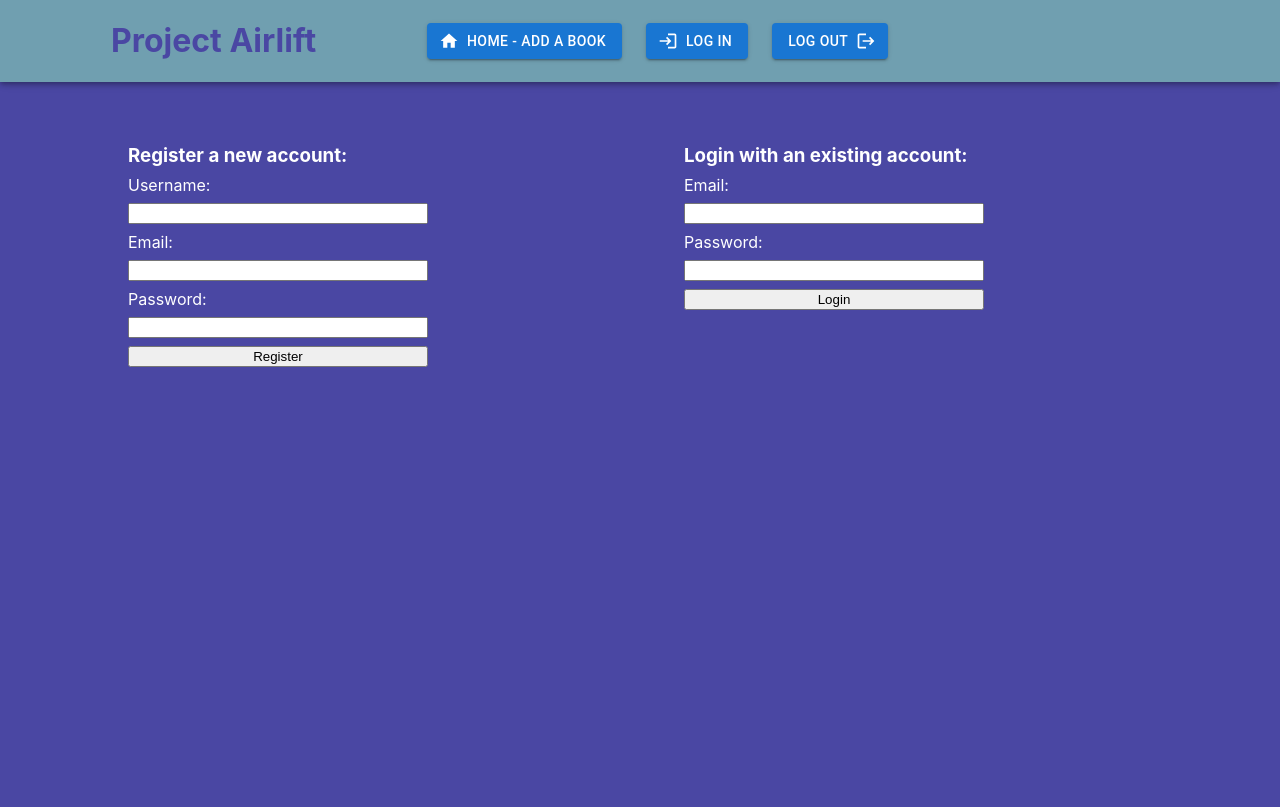
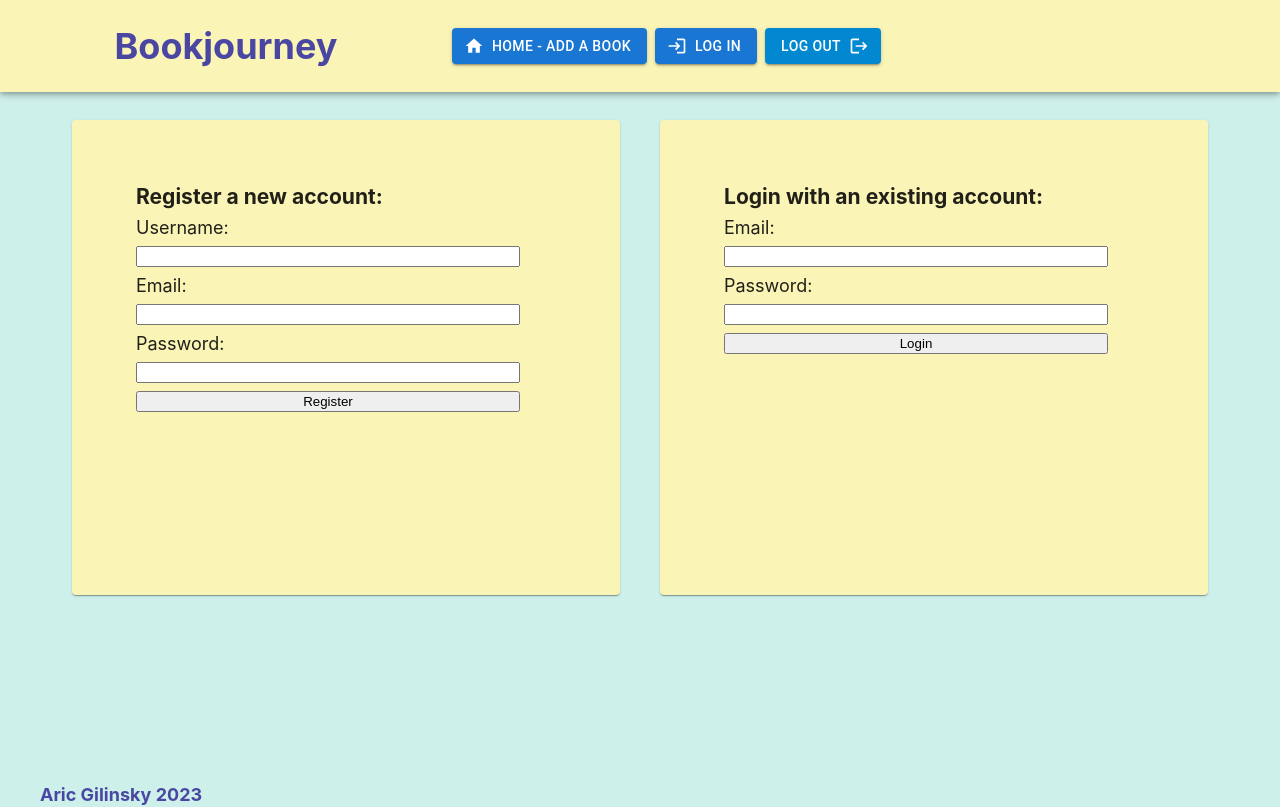
Before and after one commit to ASGili/ProjectAirlift, a React (Create React App) app in the folder frontend/: page / in a window 1280 px wide. Shown: the top 807 px of the page. Built offline with nearby package versions, Linux system fonts and the light colour scheme; no server answers.

Commit message:
fix: css

```diff
--- a/frontend/src/App.css
+++ b/frontend/src/App.css
@@ -1,7 +1,7 @@
 .App{
-    font-size: 22;
-    background-color: #4A47A3;
-    color: white
+    font-size: large;
+    background-color: #CDF0EA;
+    color: #4A47A3
 }
 
 .leaflet-container {
--- a/frontend/src/BookComponents/Comment.js
+++ b/frontend/src/BookComponents/Comment.js
@@ -20,9 +20,9 @@ const Comment = ({
 
     return (
     <Paper elevation={5} sx={{width:"100%"}}>
-        <Card elevation={12} sx={{width:"100%"}}>
+        <Card elevation={12} sx={{width:"100%", minHeight:350}}>
             <CardContent>
-            <Stack justifyContent="space-between" sx={{py: 2,px:2}}>
+            <Stack spacing={1} justifyContent="space-between" sx={{py: 2,px:2}}>
                 <Stack direction="row" alignItems="center" spacing={1}>
                         <p>"{comment.content}".</p>
                         <p>{date.toLocaleTimeString()} {date.toDateString()}. Comment by User: {comment.user}</p>
--- a/frontend/src/BookComponents/CommentImage.js
+++ b/frontend/src/BookComponents/CommentImage.js
@@ -5,7 +5,6 @@ const CommentImage = ({commentImage})=>{
     return(
         <Card sx={{m:2,p:2}}>
         <CardContent>
-        <label>Current Image</label><br/>
         <img alt="current" id="savedimage" height={300} width={360} src={commentImage} />
         </CardContent>
         </Card>
--- a/frontend/src/BookComponents/ImageSelect.js
+++ b/frontend/src/BookComponents/ImageSelect.js
@@ -18,11 +18,11 @@ const ImageSelect = ({
                 <input id={id} onClick={handlePhotoAdd} type="submit" value={"See Preview of Image"}/>
             </Stack>
                 {previewNumber !== id ? "":
-                <div>
+                <Stack spacing={0} alignItems="center" sx={{}}>
                     <label>Preview Image</label><br/>
                     <img id="preview-img" alt="upload-preview"  height={108} width={108} src={photo}/><br/>
                     <input id={id} onClick={handlePhotoToDb} type="submit" value={"Save Image"}/>
-                </div>}
+                </Stack>}
             <CommentImage commentImage={commentImage}/>
         </Stack>
     )
--- a/frontend/src/FooterComponents/Footer.js
+++ b/frontend/src/FooterComponents/Footer.js
@@ -4,7 +4,7 @@ import { Box } from "@mui/system";
 const Footer = ()=> {
 
     return(
-        <Box maxWidth="false" sx={{height: "5vh",mx:5}}>
+        <Box maxWidth="false" sx={{height: "5vh",mx:5,pb:8}}>
             <footer className="footer-main">
                 <h4>Aric Gilinsky 2023</h4>
                 <FooterLinks/>
--- a/frontend/src/HeaderComponents/Header.js
+++ b/frontend/src/HeaderComponents/Header.js
@@ -5,8 +5,8 @@ import HeaderProfile from "./HeaderProfile";
 const Header = ({currentUser, handleLogOut})=> {
 
     return(
-            <AppBar sx={{flexDirection:"row", justifyContent:"space-evenly", alignItems:"center", bgcolor: "#709FB0" }} >
-            <a style={{textDecoration:"none"}} href="/"><h1 style={{color:"#4A47A3"}}>Project Airlift</h1></a>
+            <AppBar sx={{flexDirection:"row", justifyContent:"space-evenly", alignItems:"center", bgcolor: "#FAF4B7" }} >
+            <a style={{textDecoration:"none"}} href="/"><h1 style={{color:"#4A47A3"}}>Bookjourney</h1></a>
             <HeaderLinks handleLogOut={handleLogOut}/>
             <HeaderProfile currentUser={currentUser} />
             </AppBar>
--- a/frontend/src/HeaderComponents/HeaderLinks.js
+++ b/frontend/src/HeaderComponents/HeaderLinks.js
@@ -5,10 +5,10 @@ import { Stack } from "@mui/system";
 const HeaderLinks = ({handleLogOut})=> {
 
     return(
-        <Stack spacing={3} direction="row" >
-            <Button variant="contained" startIcon={<Home/>} href="/home">Home - Add a Book</Button>
-            <Button variant="contained" startIcon={<Login/>} href="/">Log In</Button>
-            <Button variant="contained" endIcon={<Logout/>} onClick={handleLogOut}>Log Out</Button>
+        <Stack spacing={1} direction="row" >
+            <Button variant="contained" color="primary" startIcon={<Home/>} href="/home">Home - Add a Book</Button>
+            <Button variant="contained" color="primary" startIcon={<Login/>} href="/">Log In</Button>
+            <Button variant="contained" color="info" endIcon={<Logout/>} onClick={handleLogOut}>Log Out</Button>
         </Stack>
     )
 }
--- a/frontend/src/HomeComponents/WelcomeLanding.js
+++ b/frontend/src/HomeComponents/WelcomeLanding.js
@@ -3,7 +3,7 @@ import { Stack } from "@mui/system"
 const WelcomeLanding = () => {
 
     return (
-        <Stack sx={{mx:5,mt:11}}>
+        <Stack sx={{mx:5,mt:11, fontWeight:"bold"}}>
         <section>
             <p>Scan a book's barcode or enter the ISBN below to get started.</p>
         </section>
--- a/frontend/src/containers/BookPage.js
+++ b/frontend/src/containers/BookPage.js
@@ -122,8 +122,7 @@ const BookPage = ({currentUser})=>{
 
     return(
 
-        // <Container sx={{mt:11}}>
-        <Stack sx={{mt:10, mx:10}}>
+        <Stack sx={{pt:10, mx:10}}>
             <div style={{display:"flex", flexDirection:"column",alignItems:"center"}}>
             <h2>{fetchedBook.title}</h2>
             {apiData.length !== 0 ?<img style={{height:230,width:150}} alt="front-cover" src={apiData[0].volumeInfo.imageLinks.thumbnail} />: ""}
@@ -134,7 +133,6 @@ const BookPage = ({currentUser})=>{
             <BookComments commentData={commentData} handleCommentDelete={handleCommentDelete} handlePhotoAdd={handlePhotoAdd} handleFileInput={handleFileInput} handlePhotoToDb={handlePhotoToDb} handleImageDelete={handleImageDelete} photo={photo} previewNumber={previewNumber} currentUser={currentUser}/>
             </Stack>
         </Stack>
-        // </Container>
     )
 }
 
--- a/frontend/src/containers/Home.js
+++ b/frontend/src/containers/Home.js
@@ -46,11 +46,11 @@ const Home = ()=>{
       };
 
     return (
-        <Stack spacing={3} sx={{py:"2.5vh",minWidth: 10, mr: 'auto', width: 900,minHeight:"85vh",height:"95vh"}}>
+        <Stack spacing={3} sx={{py:"2.5vh",minWidth: 10, mr: 'auto', width: 900,minHeight:"85vh",height:"85vh"}}>
             <WelcomeLanding />
-            <Dialog sx={{bgcolor:"#4A47A3"}} open={dialogOpen} onClose={handleDialogClose}>
-            <DialogTitle sx={{bgcolor:"#4A47A3"}}>Is the book below correct?</DialogTitle>
-                <DialogContent sx={{bgcolor:"#4A47A3"}}>
+            <Dialog sx={{bgcolor:"#CDF0EA"}} open={dialogOpen} onClose={handleDialogClose}>
+            <DialogTitle sx={{bgcolor:"#CDF0EA", border:"solid 2px white"}}>Is the book below correct?</DialogTitle>
+                <DialogContent sx={{bgcolor:"#FAF4B7"}}>
                     <BookDetails isbn={barcode} fetchedBook={fetchedBook} handleAddBook={handleAddBook} dbResponseBook={dbResponseBook} />
                 </DialogContent>
             </Dialog>
--- a/frontend/src/containers/LoginPage.js
+++ b/frontend/src/containers/LoginPage.js
@@ -1,7 +1,7 @@
 import { initializeApp } from 'firebase/app';
 import { getAuth, createUserWithEmailAndPassword, signInWithEmailAndPassword, updateProfile } from "firebase/auth";
 import { useState } from 'react';
-import { Stack } from '@mui/material';
+import { Card, Stack } from '@mui/material';
 
 const LoginPage = ()=>{
 
@@ -59,8 +59,9 @@ const LoginPage = ()=>{
   }
 
     return(
-        <Stack direction={'row'} sx={{mt:10,height:"110vh"}}>
-          <Stack spacing={1} sx={{mx:"5vw",p:"5vw", width:300}}>
+        <Stack spacing={5} direction={'row'} sx={{mx:"4em", pt:15,height:"80vh"}}>
+          <Card sx={{height: 475, width:"50vw", bgcolor:"#FAF4B7"}}>
+          <Stack spacing={1} sx={{p:"5vw", width:"30vw"}}>
           <h3>Register a new account:</h3>
           <label htmlFor="username">Username:</label>
           <input onChange={(event)=>setDisplayName(event.target.value)} type="text" name="username" id="username"/>
@@ -70,14 +71,17 @@ const LoginPage = ()=>{
           <input onChange={handlePassword} type="password" name="password" id="password"/>
           <button onClick={handleRegister} type="submit">Register</button>
           </Stack>
-          <Stack spacing={1} sx={{mx:"5vw",p:"5vw", width:300}}>
+          </Card>
+          <Card sx={{height: 475, width:"50vw", bgcolor:"#FAF4B7"}}>
+          <Stack spacing={1} sx={{p:"5vw", width:"30vw"}}>
           <h3>Login with an existing account:</h3>
-          <label htmlFor="email">Email:</label>
-          <input onChange={handleEmail} type="text" name="email" id="email"/>
-          <label htmlFor="password">Password:</label>
-          <input onChange={handlePassword} type="password" name="password" id="password"/>
+          <label htmlFor="email2">Email:</label>
+          <input onChange={handleEmail} type="text" name="email2" id="email2"/>
+          <label htmlFor="password2">Password:</label>
+          <input onChange={handlePassword} type="password2" name="password2" id="password2"/>
           <button onClick={handleLogin} type="submit">Login</button>
           </Stack>
+          </Card>
         </Stack>)
 }
 
```
